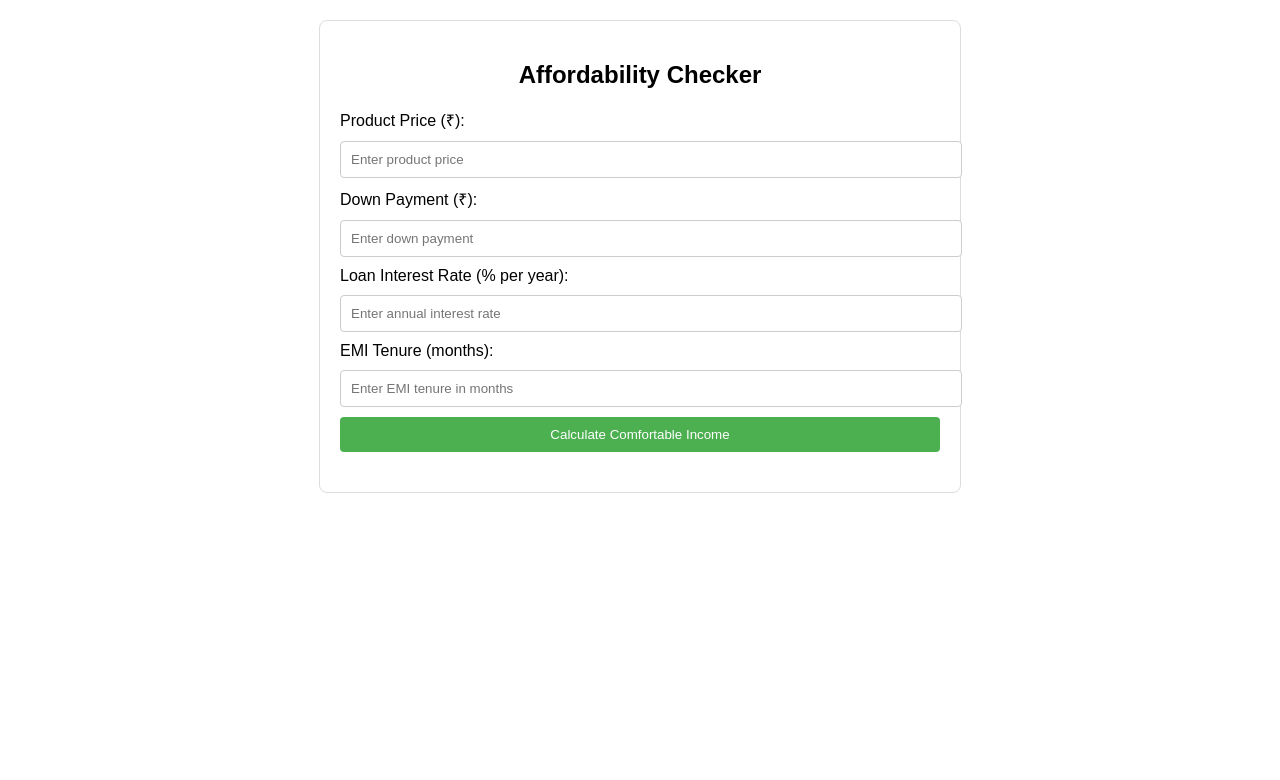
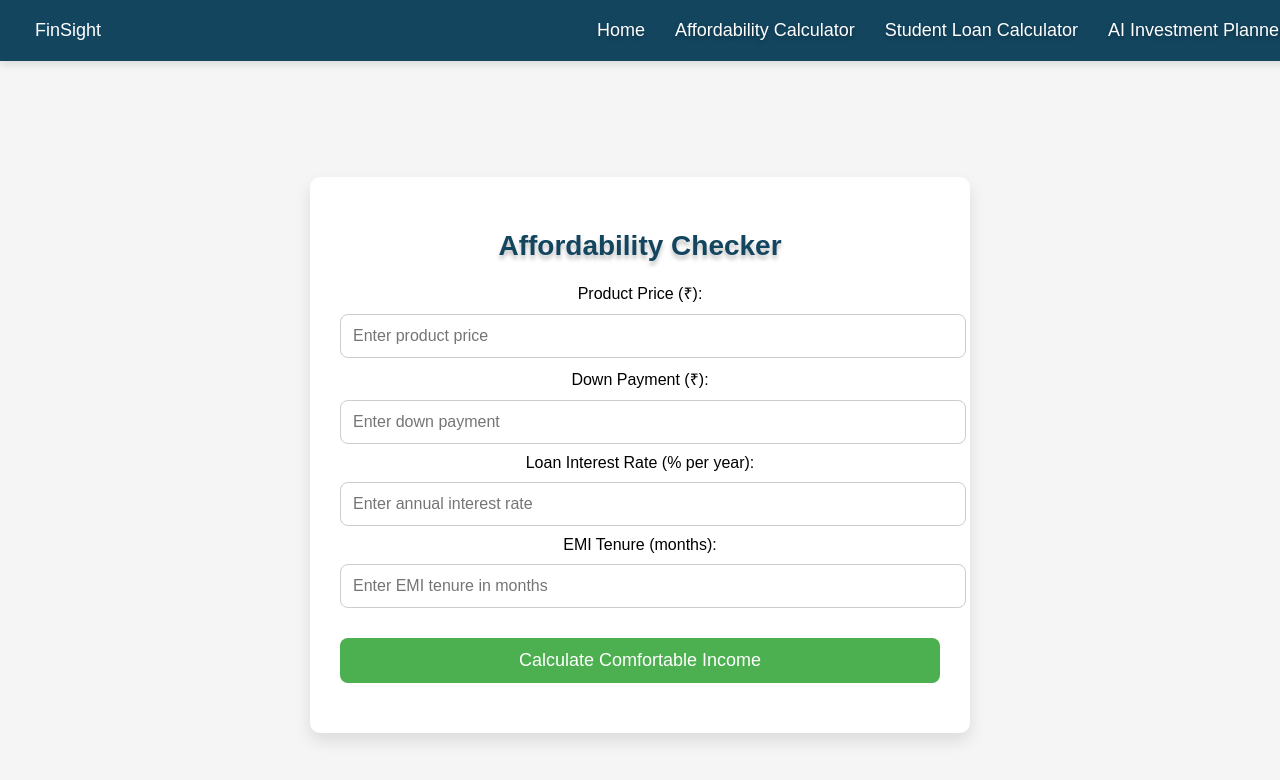
Before and after one commit to Ashu11219/graVITas, a website: page affordability_checker.html in a window 1280 px wide. Drawn offline with Linux system fonts and the light colour scheme.

Commit message:
Final showdown before round 1

```diff
--- a/affordability_checker.html
+++ b/affordability_checker.html
@@ -4,48 +4,24 @@
     <meta charset="UTF-8">
     <meta name="viewport" content="width=device-width, initial-scale=1.0">
     <title>Affordability Checker</title>
-    <style>
-        body {
-            font-family: Arial, sans-serif;
-            margin: 20px;
-        }
-        .container {
-            max-width: 600px;
-            margin: auto;
-            padding: 20px;
-            border: 1px solid #ddd;
-            border-radius: 8px;
-        }
-        h2 {
-            text-align: center;
-        }
-        input {
-            width: 100%;
-            padding: 10px;
-            margin: 10px 0;
-            border-radius: 4px;
-            border: 1px solid #ccc;
-        }
-        button {
-            width: 100%;
-            padding: 10px;
-            background-color: #4CAF50;
-            color: white;
-            border: none;
-            border-radius: 4px;
-            cursor: pointer;
-        }
-        button:hover {
-            background-color: #45a049;
-        }
-        .result {
-            margin-top: 20px;
-            font-weight: bold;
-        }
-    </style>
+    <link rel="stylesheet" href="calculator.css" />
 </head>
 <body>
 
+<!-- Top Bar (Navigation Menu) -->
+<div class="navbar">
+    <div class="logo">
+        <a href="index.html">FinSight</a>
+    </div>
+    <div class="nav-links">
+        <a href="index.html">Home</a>
+        <a href="affordability_checker.html">Affordability Calculator</a>
+        <a href="student_loan.html">Student Loan Calculator</a>
+        <a href="investment_planner.html">AI Investment Planner</a>
+    </div>
+</div>
+
+<!-- Affordability Calculator -->
 <div class="container">
     <h2>Affordability Checker</h2>
 
@@ -78,20 +54,12 @@
             return;
         }
 
-        // Calculate loan amount
         const loanAmount = productPrice - downPayment;
-
-        // Convert interest rate to monthly rate (annual rate / 12 / 100)
         const monthlyInterestRate = interestRate / (12 * 100);
-
-        // Calculate EMI using the formula
         const emi = (loanAmount * monthlyInterestRate * Math.pow(1 + monthlyInterestRate, emiTenure)) /
                     (Math.pow(1 + monthlyInterestRate, emiTenure) - 1);
 
-        // Salary should be at least 2.5 times the EMI (EMI should be 40% or less of the salary)
         const comfortableIncome = emi * 2.5;
-
-        // Display result
         const resultDiv = document.getElementById('result');
         resultDiv.innerHTML = `To comfortably afford this product, your monthly income should be at least ₹${comfortableIncome.toFixed(2)}.`;
     }
--- /dev/null
+++ b/calculator.css
@@ -0,0 +1,119 @@
+/* General body styling */
+body {
+    font-family: 'Instrument Serif-Regular', Arial, sans-serif;
+    background-color: #f5f5f5;
+    margin: 0;
+    padding: 0;
+    display: flex;
+    flex-direction: column;
+    justify-content: center;
+    align-items: center;
+    min-height: 100vh;
+}
+
+/* Top bar styling */
+.navbar {
+    background-color: #13455f;
+    color: #ffffff;
+    width: 100%;
+    padding: 20px;
+    box-shadow: 0px 4px 8px rgba(0, 0, 0, 0.1);
+    display: flex;
+    justify-content: space-between;
+    align-items: center;
+    position: fixed;
+    top: 0;
+    left: 0;
+    z-index: 1000;
+}
+
+.navbar a {
+    color: #ffffff;
+    text-decoration: none;
+    font-size: 18px;
+    margin: 0 15px;
+}
+
+.navbar a:hover {
+    color: #dbdaea;
+}
+
+.navbar .nav-links {
+    display: flex;
+}
+
+.navbar .nav-links a {
+    text-shadow: 0px 2px 4px rgba(0, 0, 0, 0.3);
+}
+
+/* Container for the calculator form */
+.container {
+    max-width: 600px;
+    margin: 150px auto 40px;
+    padding: 30px;
+    background-color: #ffffff;
+    border-radius: 10px;
+    box-shadow: 0px 8px 16px rgba(0, 0, 0, 0.1);
+    text-align: center;
+}
+
+h2 {
+    margin-bottom: 20px;
+    color: #13455f;
+    font-size: 28px;
+    text-shadow: 0px 4px 4px rgba(0, 0, 0, 0.25);
+}
+
+/* Input fields styling */
+input {
+    width: 100%;
+    padding: 12px;
+    margin: 10px 0;
+    border-radius: 8px;
+    border: 1px solid #ccc;
+    font-size: 16px;
+}
+
+input:focus {
+    border-color: #13455f;
+    outline: none;
+    box-shadow: 0px 4px 8px rgba(0, 0, 0, 0.1);
+}
+
+/* Button styling */
+button {
+    width: 100%;
+    padding: 12px;
+    background-color: #4CAF50;
+    color: #ffffff;
+    border: none;
+    border-radius: 8px;
+    font-size: 18px;
+    cursor: pointer;
+    margin-top: 20px;
+    transition: background-color 0.3s ease;
+}
+
+button:hover {
+    background-color: #45a049;
+}
+
+/* Result display styling */
+.result {
+    margin-top: 20px;
+    font-weight: bold;
+    color: #13455f;
+    font-size: 18px;
+}
+
+/* Media Query for responsiveness */
+@media (max-width: 768px) {
+    .container {
+        padding: 20px;
+        margin: 100px auto 20px;
+    }
+
+    .navbar a {
+        font-size: 16px;
+    }
+}
--- a/style.css
+++ b/style.css
@@ -1,9 +1,13 @@
+a{
+    text-decoration: none;
+}
+
 .desktop {
     background-color: #ffffff;
     display: flex;
     flex-direction: row;
     justify-content: center;
-    width: 100vw;
+    width: 100;
 }
 
 .desktop .overlap-group-wrapper {
```
